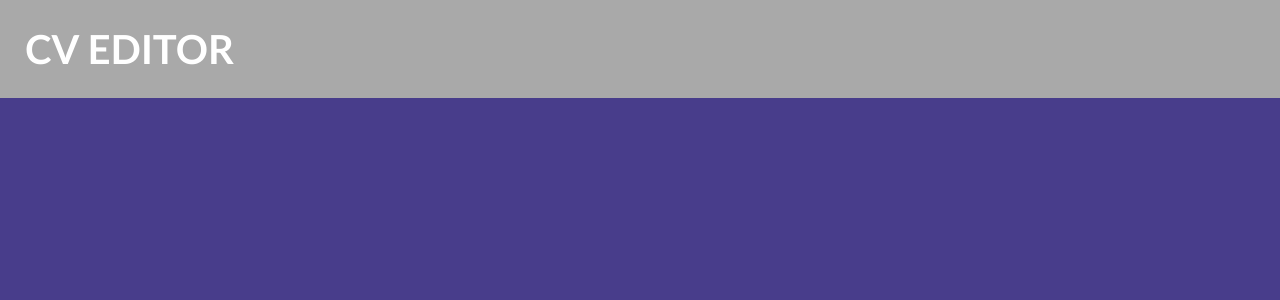
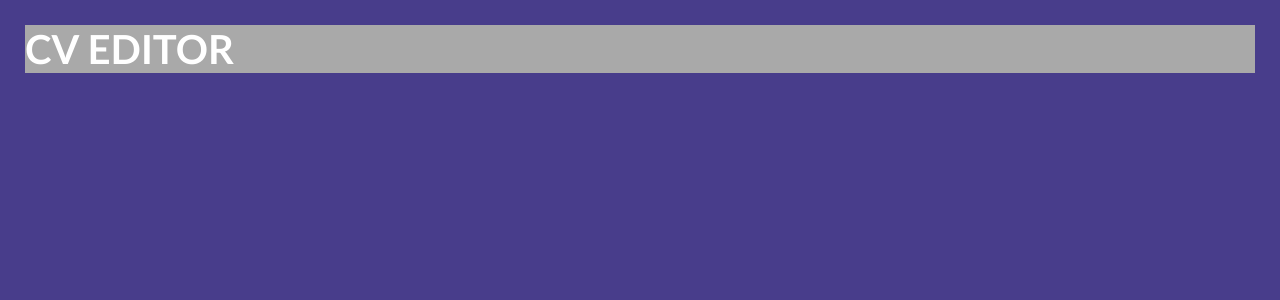
Before and after one commit to shukrirahmat/cv-application, a React (Vite) app: page / in a window 1280 px wide. Shown: the top 300 px of the page. Built offline with nearby package versions, Linux system fonts and the light colour scheme.

Commit message:
edit some css

```diff
--- a/src/App.css
+++ b/src/App.css
@@ -1,4 +1,11 @@
 #root {
+  max-width: 1600px;
   margin: 0 auto;
-  max-width: 1600px;
 }
+
+.header {
+  font-family: 'Trebuchet MS', 'Lucida Sans Unicode', 'Lucida Grande', 'Lucida Sans', Arial, sans-serif;
+  color: white;
+  background-color: darkgrey;
+  font-size: 40px;
+}
--- a/src/Header.css
+++ /dev/null
@@ -1,7 +0,0 @@
-#root {
-    font-family: 'Trebuchet MS', 'Lucida Sans Unicode', 'Lucida Grande', 'Lucida Sans', Arial, sans-serif;
-    color: white;
-    background-color: darkgrey;
-    font-size: 40px;
-    padding: 25px;
-}
--- a/src/Header.jsx
+++ b/src/Header.jsx
@@ -1,5 +1,3 @@
-import './Header.css';
-
 function Header() {
     return <div className="header"><b>CV EDITOR</b></div>
 }
--- a/src/index.css
+++ b/src/index.css
@@ -6,4 +6,5 @@
 
 body {
   background-color: darkslateblue;
+  padding: 25px;
 }
```
